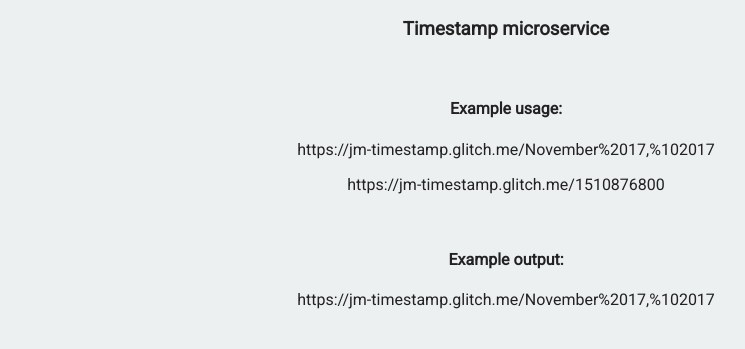
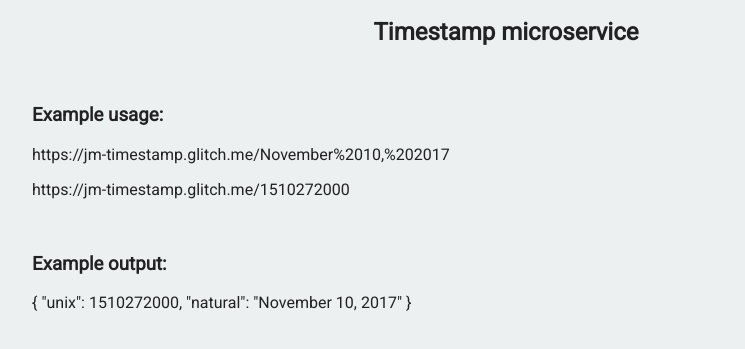
Before and after one commit to mojicaj/timestamp_ms, a website: page views/index.html in a window 1280 px wide. Shown: the part 81-430 px from the top of the page, without its empty margins (134-879 px from the left). Drawn offline with Linux system fonts and the light colour scheme.

Commit message:
Checkpoint

```diff
--- a/public/style.css
+++ b/public/style.css
@@ -11,6 +11,12 @@
 .container {
 	padding: 0;
 	margin-top: 40px;
+}
+
+.main {
+  width: 75%;
+  margin: auto;
+  text-align: left;
 }
 
 .footer {
--- a/views/index.html
+++ b/views/index.html
@@ -2,7 +2,7 @@
 <html>
 
    <head>
-      <title>Backend Challenges | Free Code Camp</title>
+      <title>FCC Backend Challenges | Timestamp MS</title>
       <link rel="shortcut icon" href="https://cdn.hyperdev.com/us-east-1%3A52a203ff-088b-420f-81be-45bf559d01b1%2Ffavicon.ico" type="image/x-icon"/>
       <link href="https://fonts.googleapis.com/css?family=Roboto" rel="stylesheet" type="text/css">
       <link href="/public/style.css" rel="stylesheet" type="text/css">
@@ -12,28 +12,30 @@
       <div class="container">
 
          <h1>API Backend Challenge</h1>
-         <h3>Timestamp microservice</h3>
+         <h2>Timestamp microservice</h2>
         <br>
 
-        <h4>
+        <div class="main">
+          <h3>
             Example usage:
-        </h4>
+          </h3>
 
           <p>
-          https://jm-timestamp.glitch.me/November%2017,%102017
+            https://jm-timestamp.glitch.me/November%2010,%202017
           </p>
           <p>
-          https://jm-timestamp.glitch.me/1510876800
+            https://jm-timestamp.glitch.me/1510272000
           </p>
           <br>
 
-        <h4>
+          <h3>
             Example output:
-        </h4>
+          </h3>
 
           <p>
-          https://jm-timestamp.glitch.me/November%2017,%102017
+            { "unix": 1510272000, "natural": "November 10, 2017" }
           </p>
+        </div>
 
       </div>
    </body>
```
Lines whose indentation alone changed are shown as unchanged.
